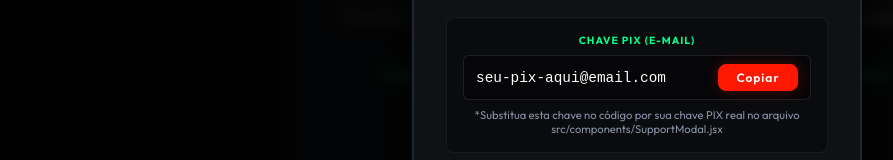
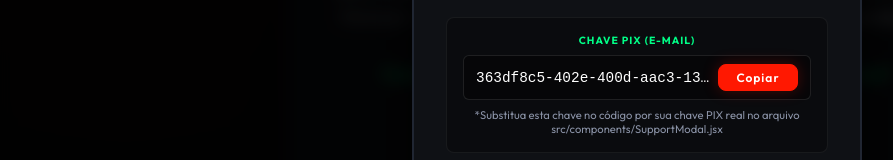
Before and after one commit to F4NT45TIC0/24a0, a React (Vite) app: page / in a window 1280 px wide. Both pictures are taken after a click on the button "☕ Apoiar (PIX)". Shown: the part 360-520 px from the top of the page, without its empty margins (3-896 px from the left). Built offline with nearby package versions, Linux system fonts and the light colour scheme.

Commit message:
feat: updated user PIX random key

```diff
--- a/src/components/SupportModal.jsx
+++ b/src/components/SupportModal.jsx
@@ -2,7 +2,7 @@ import React, { useState } from 'react';
 
 export default function SupportModal({ isOpen, onClose }) {
   const [copied, setCopied] = useState(false);
-  const pixKey = "seu-pix-aqui@email.com"; // User will replace this with their actual PIX key
+  const pixKey = "363df8c5-402e-400d-aac3-138f23ee58d3"; // Chave aleatória do usuário
 
   if (!isOpen) return null;
 
```
